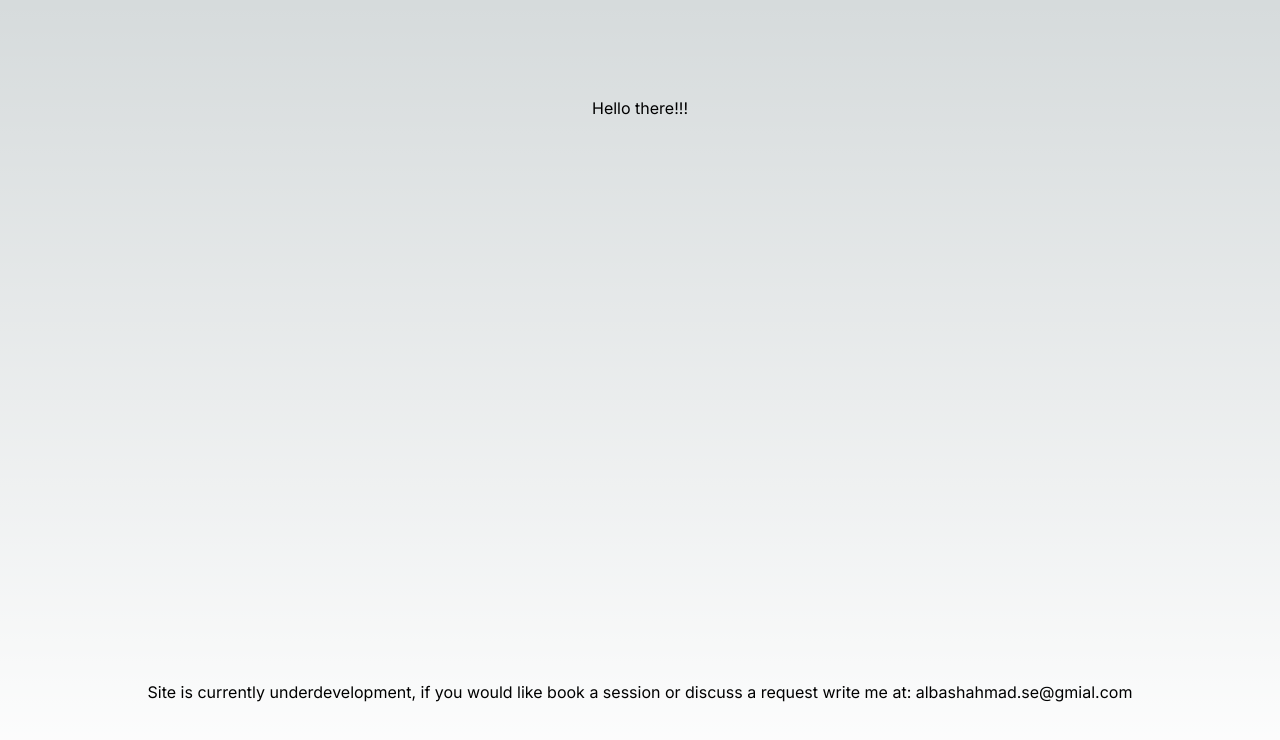
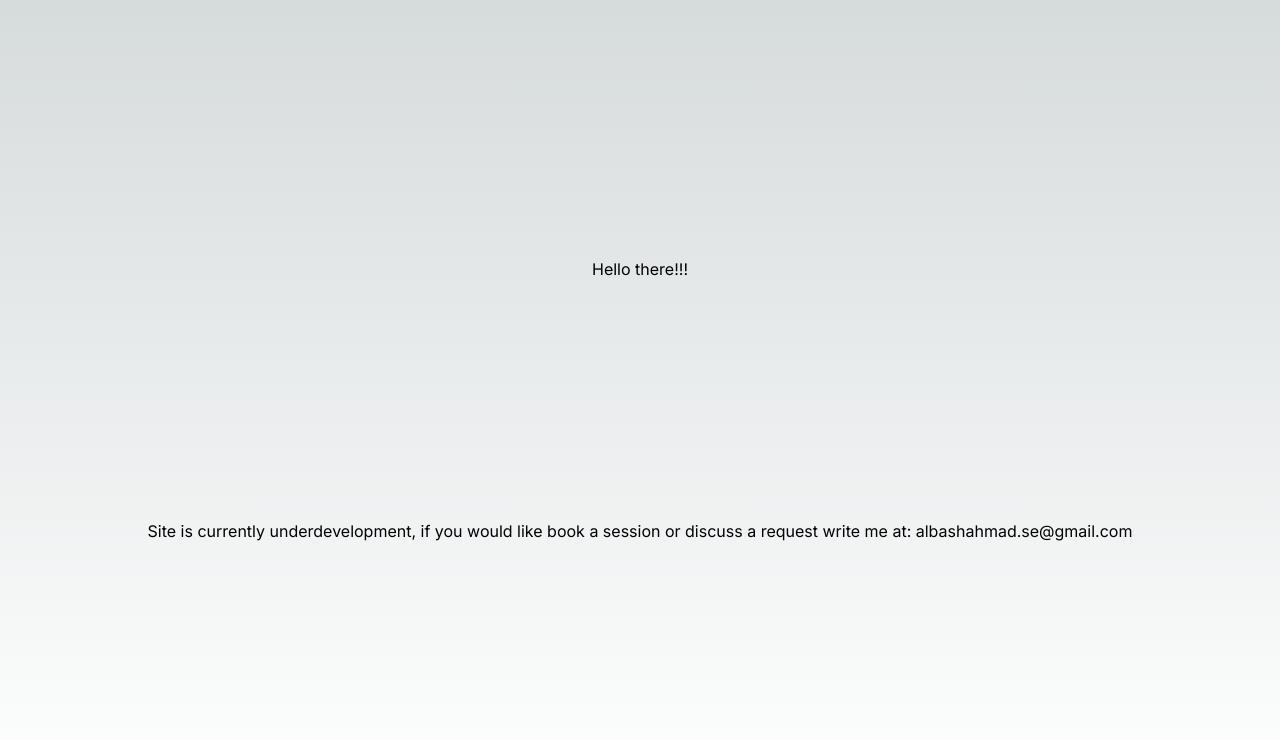
Before and after one commit to AlbashaDev/PhotographyPorfolio, a Next.js app: page / in a window 1280 px wide. Shown: the top 740 px of the page. Built offline with nearby package versions, Linux system fonts and the light colour scheme.

Commit message:
css mod.

```diff
--- a/app/page.js
+++ b/app/page.js
@@ -2,12 +2,12 @@ import Image from "next/image";
 
 export default function Home() {
   return (
-    <main className="flex min-h-screen flex-col items-center justify-between p-24">
+    <main className="flex min-h-screen flex-col items-center justify-evenly p-5">
       <h1>Hello there!!!</h1>
       <h2>
         Site is currently underdevelopment, if you would like book a session or
-        discuss a request write me at: albashahmad.se@gmial.com
-      </h2>{" "}
+        discuss a request write me at: albashahmad.se@gmail.com
+      </h2>
     </main>
   );
 }
```
